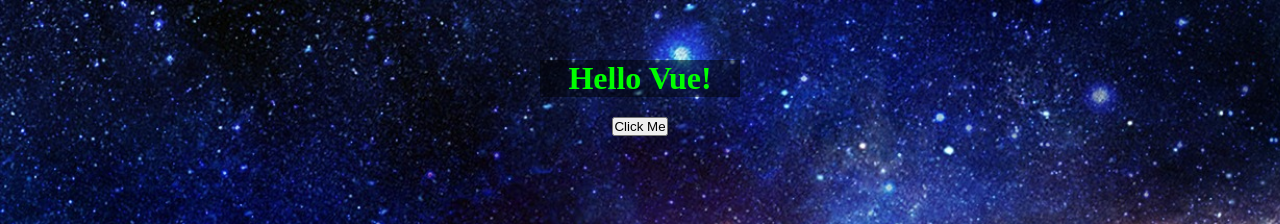
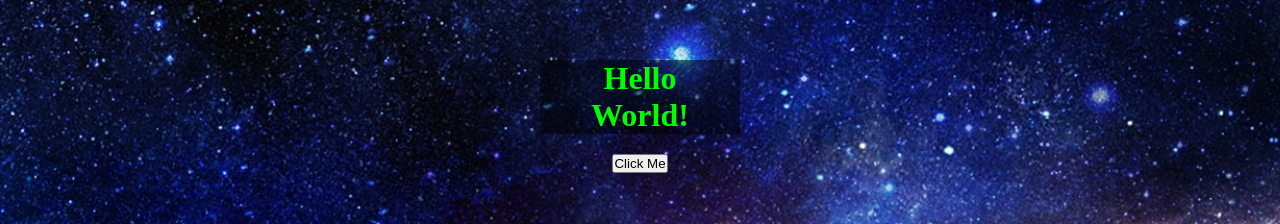
Before and after one commit to GvMazzon25/vue-hello, a plain HTML site: page index.html in a window 1280 px wide. Shown: the top 224 px of the page. Drawn offline with nearby package versions, Linux system fonts and the light colour scheme.

Commit message:
correction

```diff
--- a/js/script.js
+++ b/js/script.js
@@ -7,7 +7,7 @@ Aggiungere alla pagina un’immagine, presa anch’essa da un data. */
 var app = new Vue({
     el: '#app',
     data: {
-      message: 'Hello Vue!',
+      message: 'Hello World!',
       colorClass: 'lime',
       clickMe: 'Click Me',
       marsClass: 'hide',
```
Also changed, not shown: index.html (+1 -2 lines).
